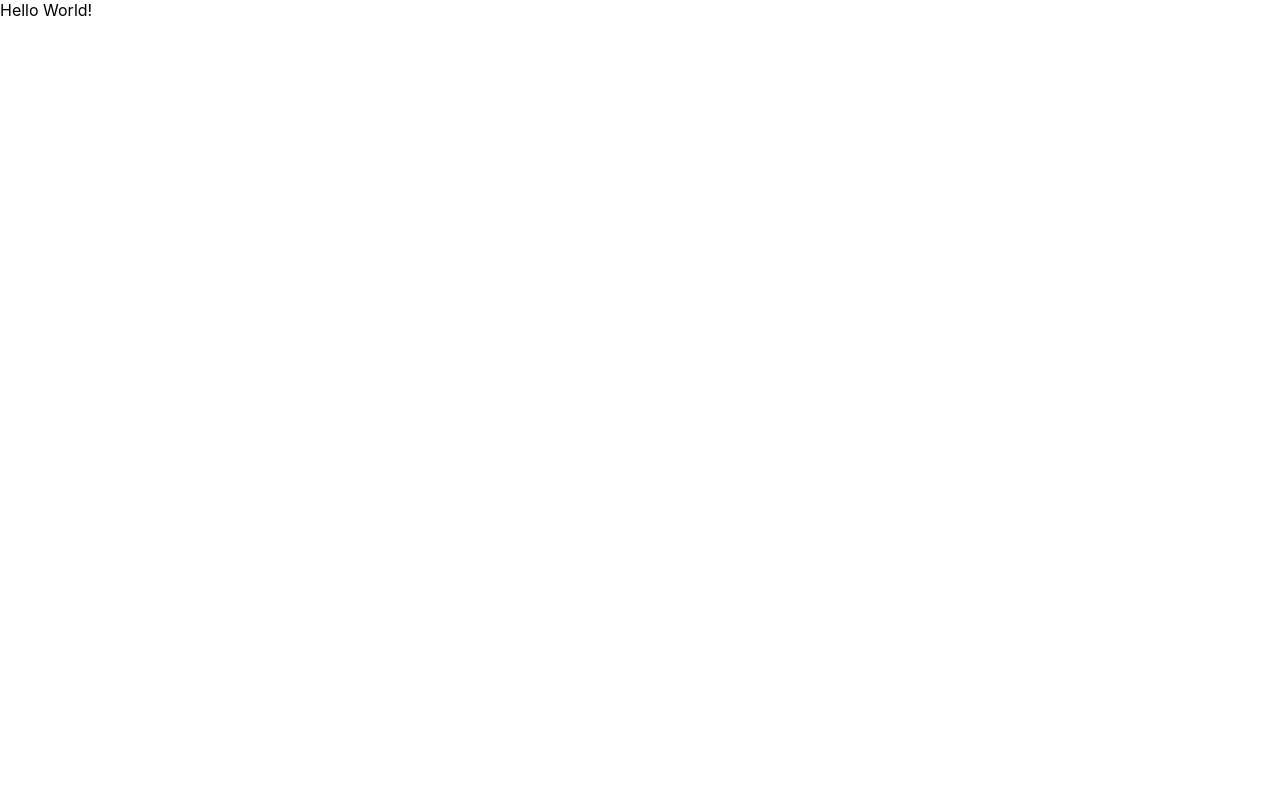
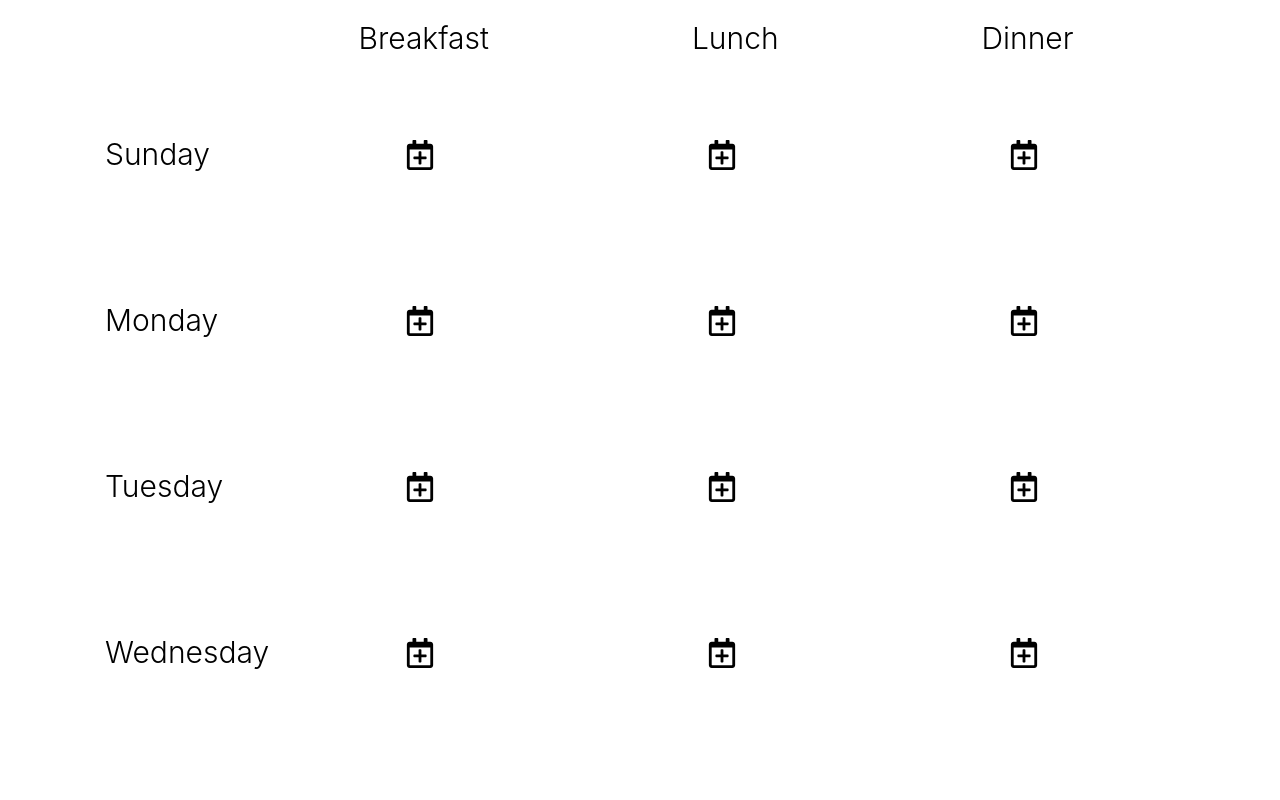
Before and after one commit to ioanzicu/redux-meal-planner, a React (Create React App) app: page / in a window 1280 px wide. Shown: the top 800 px of the page. Built offline with nearby package versions, Linux system fonts and the light colour scheme.

Commit message:
Calendar Grid

```diff
--- a/package.json
+++ b/package.json
@@ -5,6 +5,7 @@
   "dependencies": {
     "react": "^16.8.6",
     "react-dom": "^16.8.6",
+    "react-icons": "^3.6.1",
     "react-redux": "^7.0.2",
     "react-scripts": "2.1.8",
     "redux": "^4.0.1"
--- a/src/components/App.js
+++ b/src/components/App.js
@@ -1,16 +1,50 @@
 import React, { Component } from 'react';
 import { connect } from 'react-redux'
 import { addRecipe, removeFromCalendar } from '../actions'
+import { capitalize } from '../utils/helpers'
+import { FaRegCalendarPlus } from 'react-icons/fa'
 
 class App extends Component {
   doThing = () => {
     this.props.dispatch(addRecipe({}))
   }
   render() {
-    console.log('Props', this.props);
+    const { calendar, remove } = this.props
+    const mealOrder = ['breakfast', 'lunch', 'dinner']
+
     return (
-      <div>
-        Hello World!
+      <div className='container'>
+        <ul className='meal-types'>
+          {mealOrder.map((mealType) => (
+            <li key={mealType} className='subheader'>
+              {capitalize(mealType)}
+            </li>
+          ))}
+        </ul>
+
+        <div className='calendar'>
+          <div className='days'>
+            {calendar.map(({ day }) => <h3 key={day} className='subheader'>{capitalize(day)}</h3>)}
+          </div>
+          <div className='icon-grid'>
+            {calendar.map(({ day, meals }) => (
+              <ul key={day}>
+                {mealOrder.map((meal) => (
+                  <li key={meal} className='meal'>
+                    {meals[meal]
+                      ? <div className='food-item'>
+                          <img src={meals[meal].image} alt={meals[meal].label}/>
+                          <button onClick={() => remove({meal, day})}>Clear</button>
+                        </div>
+                      : <button className='icon-btn'>
+                          <FaRegCalendarPlus size={30}/>
+                        </button>}
+                  </li>
+                ))}
+              </ul>
+            ))}
+          </div>
+        </div>
       </div>
     );
   }
```
Also changed, not shown: 1 other file (tests, documents, lock files or other folders).
